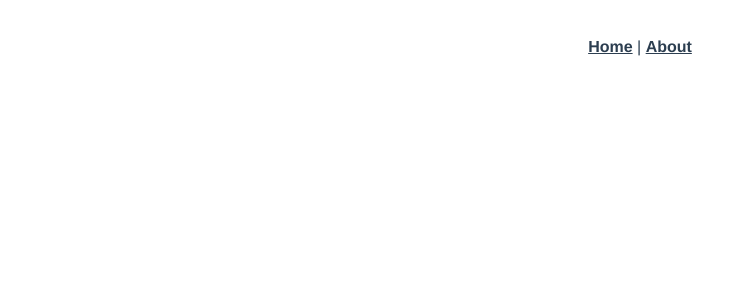
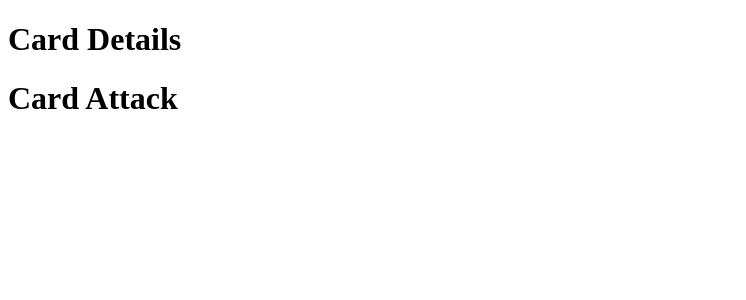
Before and after one commit to aleciosantana/poke-poke, a Vue app: page /cards/1/attack in a window 1280 px wide. Shown: the top 300 px of the page, without its empty margins (0-746 px from the left). Built offline with nearby package versions, Linux system fonts and the light colour scheme.

Commit message:
Add project page structure

```diff
--- a/src/App.vue
+++ b/src/App.vue
@@ -1,32 +1,8 @@
 <template>
   <div id="app">
-    <div id="nav">
-      <router-link to="/">Home</router-link> |
-      <router-link to="/about">About</router-link>
-    </div>
     <router-view/>
   </div>
 </template>
 
 <style lang="scss">
-#app {
-  font-family: Avenir, Helvetica, Arial, sans-serif;
-  -webkit-font-smoothing: antialiased;
-  -moz-osx-font-smoothing: grayscale;
-  text-align: center;
-  color: #2c3e50;
-}
-
-#nav {
-  padding: 30px;
-
-  a {
-    font-weight: bold;
-    color: #2c3e50;
-
-    &.router-link-exact-active {
-      color: #42b983;
-    }
-  }
-}
 </style>
--- a/src/components/HelloWorld.vue
+++ /dev/null
@@ -1,63 +0,0 @@
-<template>
-  <div class="hello">
-    <h1>{{ msg }}</h1>
-    <p>
-      For a guide and recipes on how to configure / customize this project,<br>
-      check out the
-      <a href="https://cli.vuejs.org" target="_blank" rel="noopener">vue-cli documentation</a>.
-    </p>
-    <h3>Installed CLI Plugins</h3>
-    <ul>
-      <li><a href="https://github.com/vuejs/vue-cli/tree/dev/packages/%40vue/cli-plugin-babel" target="_blank" rel="noopener">babel</a></li>
-      <li><a href="https://github.com/vuejs/vue-cli/tree/dev/packages/%40vue/cli-plugin-pwa" target="_blank" rel="noopener">pwa</a></li>
-      <li><a href="https://github.com/vuejs/vue-cli/tree/dev/packages/%40vue/cli-plugin-router" target="_blank" rel="noopener">router</a></li>
-      <li><a href="https://github.com/vuejs/vue-cli/tree/dev/packages/%40vue/cli-plugin-vuex" target="_blank" rel="noopener">vuex</a></li>
-      <li><a href="https://github.com/vuejs/vue-cli/tree/dev/packages/%40vue/cli-plugin-eslint" target="_blank" rel="noopener">eslint</a></li>
-      <li><a href="https://github.com/vuejs/vue-cli/tree/dev/packages/%40vue/cli-plugin-unit-jest" target="_blank" rel="noopener">unit-jest</a></li>
-      <li><a href="https://github.com/vuejs/vue-cli/tree/dev/packages/%40vue/cli-plugin-e2e-cypress" target="_blank" rel="noopener">e2e-cypress</a></li>
-    </ul>
-    <h3>Essential Links</h3>
-    <ul>
-      <li><a href="https://vuejs.org" target="_blank" rel="noopener">Core Docs</a></li>
-      <li><a href="https://forum.vuejs.org" target="_blank" rel="noopener">Forum</a></li>
-      <li><a href="https://chat.vuejs.org" target="_blank" rel="noopener">Community Chat</a></li>
-      <li><a href="https://twitter.com/vuejs" target="_blank" rel="noopener">Twitter</a></li>
-      <li><a href="https://news.vuejs.org" target="_blank" rel="noopener">News</a></li>
-    </ul>
-    <h3>Ecosystem</h3>
-    <ul>
-      <li><a href="https://router.vuejs.org" target="_blank" rel="noopener">vue-router</a></li>
-      <li><a href="https://vuex.vuejs.org" target="_blank" rel="noopener">vuex</a></li>
-      <li><a href="https://github.com/vuejs/vue-devtools#vue-devtools" target="_blank" rel="noopener">vue-devtools</a></li>
-      <li><a href="https://vue-loader.vuejs.org" target="_blank" rel="noopener">vue-loader</a></li>
-      <li><a href="https://github.com/vuejs/awesome-vue" target="_blank" rel="noopener">awesome-vue</a></li>
-    </ul>
-  </div>
-</template>
-
-<script>
-export default {
-  name: 'HelloWorld',
-  props: {
-    msg: String
-  }
-}
-</script>
-
-<!-- Add "scoped" attribute to limit CSS to this component only -->
-<style scoped lang="scss">
-h3 {
-  margin: 40px 0 0;
-}
-ul {
-  list-style-type: none;
-  padding: 0;
-}
-li {
-  display: inline-block;
-  margin: 0 10px;
-}
-a {
-  color: #42b983;
-}
-</style>
--- a/src/router/index.js
+++ b/src/router/index.js
@@ -1,22 +1,28 @@
 import Vue from 'vue'
 import VueRouter from 'vue-router'
-import Home from '../views/Home.vue'
+import CardList from '../views/CardList.vue'
 
 Vue.use(VueRouter)
 
 const routes = [
   {
     path: '/',
-    name: 'Home',
-    component: Home
+    redirect: '/cards'
   },
   {
-    path: '/about',
-    name: 'About',
-    // route level code-splitting
-    // this generates a separate chunk (about.[hash].js) for this route
-    // which is lazy-loaded when the route is visited.
-    component: () => import(/* webpackChunkName: "about" */ '../views/About.vue')
+    path: '/cards',
+    component: CardList
+  },
+  {
+    path: '/cards/:id',
+    name: 'cards',
+    component: () => import(/* webpackChunkName: "cardDetails" */ '../views/CardDetails.vue'),
+    children: [
+      {
+        path: 'attack',
+        component: () => import(/* webpackChunkName: "cardAttack" */ '../views/CardAttack.vue')
+      }
+    ]
   }
 ]
 
--- a/src/views/About.vue
+++ /dev/null
@@ -1,5 +0,0 @@
-<template>
-  <div class="about">
-    <h1>This is an about page</h1>
-  </div>
-</template>
--- /dev/null
+++ b/src/views/CardAttack.vue
@@ -0,0 +1,3 @@
+<template>
+  <h1>Card Attack</h1>
+</template>
--- /dev/null
+++ b/src/views/CardDetails.vue
@@ -0,0 +1,6 @@
+<template>
+  <div class="card-details">
+    <h1>Card Details</h1>
+    <router-view></router-view>
+  </div>
+</template>
--- /dev/null
+++ b/src/views/CardList.vue
@@ -0,0 +1,3 @@
+<template>
+  <h1>Cards list</h1>
+</template>
--- a/src/views/Home.vue
+++ /dev/null
@@ -1,18 +0,0 @@
-<template>
-  <div class="home">
-    <img alt="Vue logo" src="../assets/logo.png">
-    <HelloWorld msg="Welcome to Your Vue.js App"/>
-  </div>
-</template>
-
-<script>
-// @ is an alias to /src
-import HelloWorld from '@/components/HelloWorld.vue'
-
-export default {
-  name: 'Home',
-  components: {
-    HelloWorld
-  }
-}
-</script>
```
